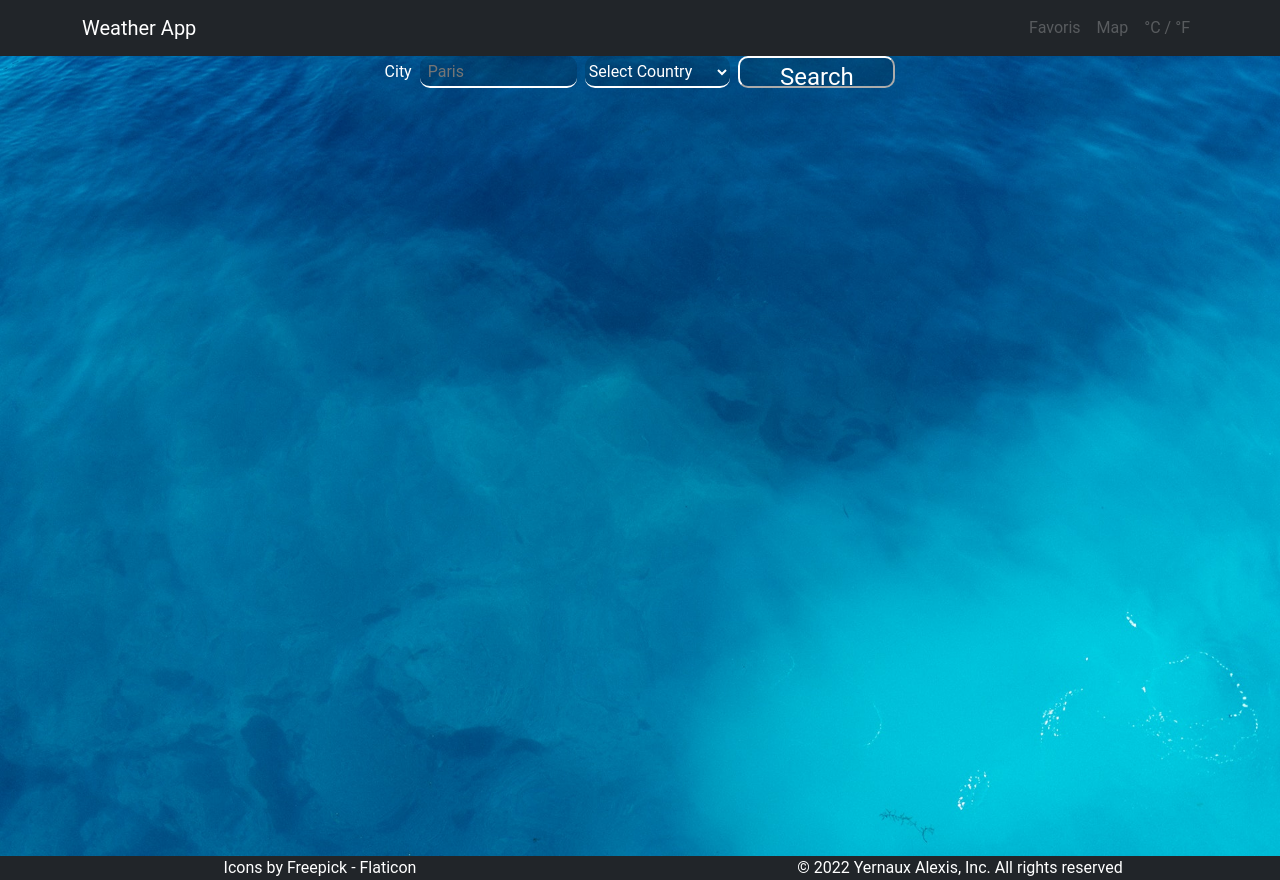
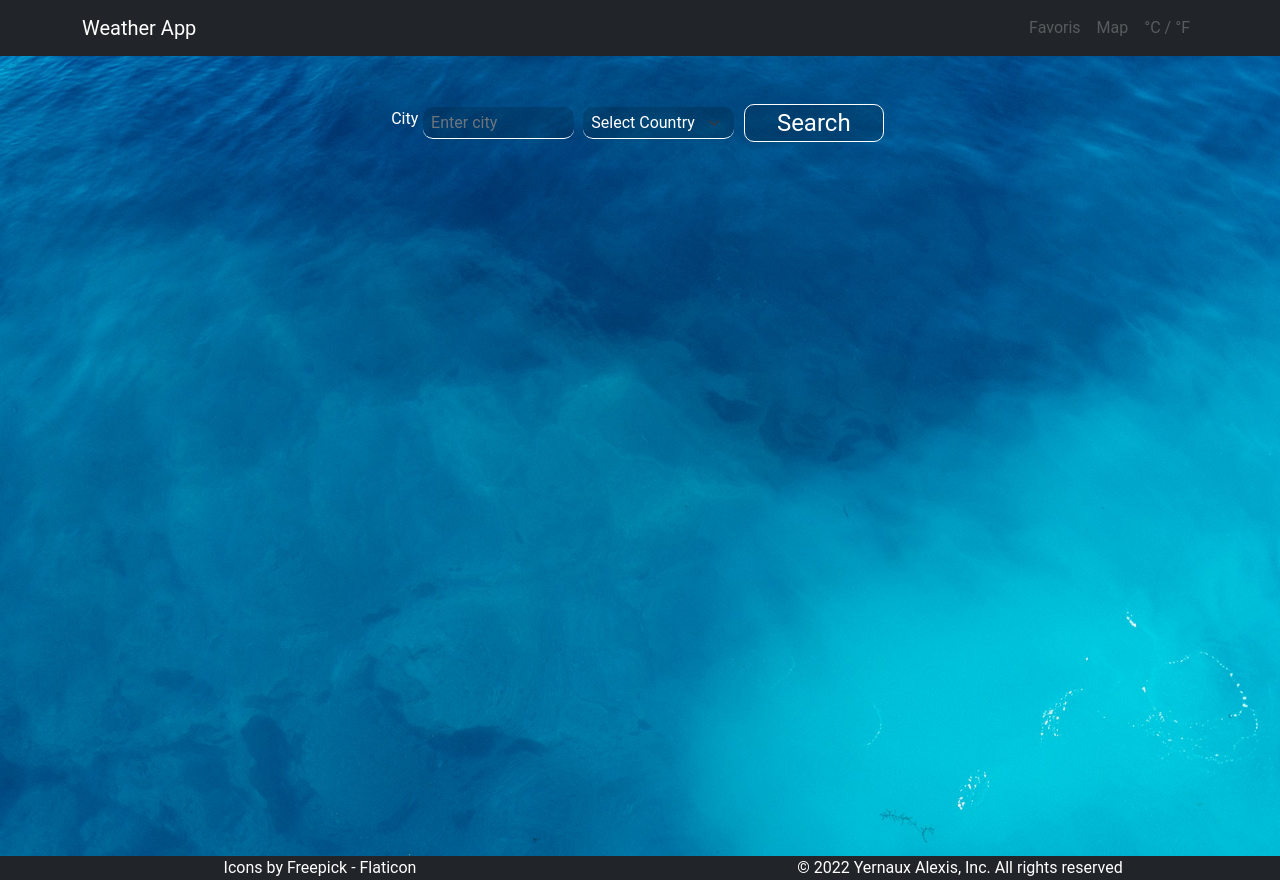
Before and after one commit to yernauxalex/weather-app-react, a React (Create React App) app: page / in a window 1280 px wide. Built offline with nearby package versions, Linux system fonts and the light colour scheme.

Commit message:
WIP replace styledComponents to bootstrap

```diff
--- a/package.json
+++ b/package.json
@@ -11,7 +11,6 @@
     "react-bootstrap": "^2.5.0",
     "react-dom": "^18.2.0",
     "react-scripts": "5.0.1",
-    "styled-components": "^5.3.6",
     "web-vitals": "^2.1.4"
   },
   "scripts": {
--- a/src/App.css
+++ b/src/App.css
@@ -1,12 +1,14 @@
 .App {
   text-align: center;
 }
-.weather-app{
+
+.weather-app {
   row-gap: 2vh;
   width: 100%;
   height: 100vh;
   background-size: cover;
 }
+
 .display-weather {
   width: fit-content;
   height: fit-content;
@@ -15,36 +17,70 @@
   font-size: 1.5rem;
   color: white;
 }
+
 h2 {
   margin-top: 0;
   padding-top: 1.5rem;
   font-size: 2rem;
 }
+
 h3 {
   margin: 0;
   padding: 0;
   font-size: 2rem;
 }
+
 ul {
   list-style: none;
   padding: 1.3rem 0.8rem 1.3rem 0.8rem;
   margin: 0;
 }
+
 li {
   padding: 0.3rem;
 }
+
 .humidity-icon {
   width: 2rem;
   height: 2rem;
   object-fit: contain;
 }
+
 .weather-icon {
   width: 40%;
   height: 40%;
   padding: 0 1rem;
 }
+
 .weather-icon>img {
   width: 100%;
   height: 100%;
   object-fit: contain;
 }
+
+.custom-form {
+  height: 2rem;
+  background-color: rgba(0, 0, 0, 0.15);
+  color: white;
+  border: none;
+  border-bottom: 1px solid white;
+  border-radius: 10px;
+  padding: 0 0.5rem;
+  margin: 0 0.3rem;
+}
+
+.custom-form>option {
+  background-color: #2c2c2e;
+  color: white;
+}
+
+.custom-button {
+  width: 100%;
+  padding: 0;
+  background-color: rgba(0, 0, 0, 0.15);
+  color: white;
+  border-color: white;
+  border-radius: 10px;
+  font-size: 1.5rem;
+  margin: 0 0.3rem;
+}
--- a/src/components/SearchBar.jsx
+++ b/src/components/SearchBar.jsx
@@ -1,6 +1,6 @@
 import React, { useContext, useState } from "react";
 import { WeatherContext } from "../services/WeatherContext";
-import StyledWeatherAppForm from "../styles/styledComponents/StyledWeatherAppForm";
+import { Form, Button } from "react-bootstrap";
 import { isoCode } from '../datas/isoCode';
 
 // API Call
@@ -69,16 +69,17 @@ function SearchBar() {
 
     return (
         <React.Fragment>
-            <StyledWeatherAppForm>
-                <label>City</label>
-                <input type="text" name="city" placeholder="Paris" onChange={(e) => setCity(e.target.value)} />
-                <select value={country} onChange={handleChange}>
+
+            <Form className="d-flex flex-row align-items-center justify-content-center" style={{ color: "white" }}>
+                <Form.Label>City</Form.Label>
+                <Form.Control type="text" placeholder="Enter city" onChange={(e) => setCity(e.target.value)} className="custom-form" />
+                <Form.Select aria-label="Default select example" onChange={handleChange} className="custom-form">
                     {isoCode.map(({ value, label }) => (
                         <option key={value} value={value}>{label}</option>
                     ))}
-                </select>
-                <button type="button" onClick={onSubmit}>Search</button>
-            </StyledWeatherAppForm>
+                </Form.Select>
+                <Button variant="dark" type="submit" onClick={onSubmit} className="custom-button">Search</Button>
+            </Form>
         </React.Fragment>
     )
 }
--- a/src/pages/WeatherApp.jsx
+++ b/src/pages/WeatherApp.jsx
@@ -52,7 +52,7 @@ function WeatherApp() {
         }
     }
     return (
-        <Container fluid className="d-flex flex-column align-items-center justify-content-start weather-app" style={{ backgroundImage: `url(${background})` }}>
+        <Container fluid className="pt-5 d-flex flex-column align-items-center justify-content-start weather-app" style={{ backgroundImage: `url(${background})` }}>
             <SearchBar />
             {weatherState.isData ? <DisplayWeather /> : null}
         </Container>
--- a/src/styles/styledComponents/StyledWeatherAppForm.js
+++ /dev/null
@@ -1,44 +0,0 @@
-import styled from 'styled-components'
-
-const StyledWeatherAppForm = styled.form`
-    display: flex;
-    align-items: center;
-    justify-content: center;
-    column-gap: 0.5rem;
-    padding-bottom: 2rem;
-    color: white;
-    input {
-        width: 100%;
-        height: 2rem;
-        background-color: rgba(0, 0, 0, 0.15);
-        color: white;
-        border: none;
-        border-bottom: 2px solid white;
-        border-radius: 10px;
-        padding: 0 0.5rem;
-    }
-    select {
-        width: 100%;
-        height: 2rem;
-        background-color: rgba(0, 0, 0, 0.15);
-        color: white;
-        border: none;
-        border-bottom: 2px solid white;
-        border-radius: 10px;
-    }
-    select option {
-        color: white;
-        background-color: #2c2c2e;
-    }
-    button {
-        width: 100%;
-        height: 2rem;
-        background-color: rgba(0, 0, 0, 0.15);
-        color: white;
-        border-color: white;
-        border-radius: 10px;
-        font-size: 1.5rem;
-    }
-`
-
-export default StyledWeatherAppForm
```
Also changed, not shown: src/styles/styledComponents/StyledFooter.js (deleted, +0 -31 lines), src/styles/styledComponents/StyledLink.js (deleted, +0 -13 lines), src/styles/styledComponents/StyledNavBar.js (deleted, +0 -94 lines), 1 other file (tests, documents, lock files or other folders). Lines whose indentation alone changed are shown as unchanged.
